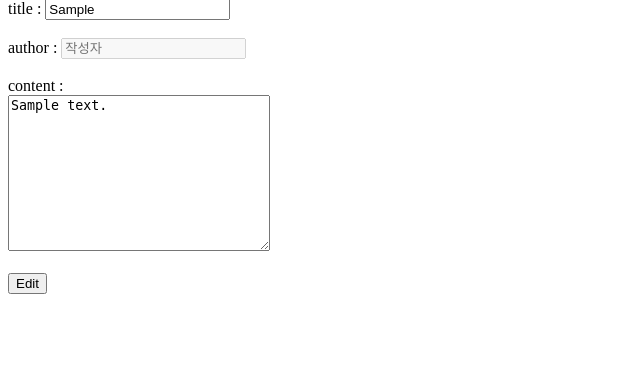
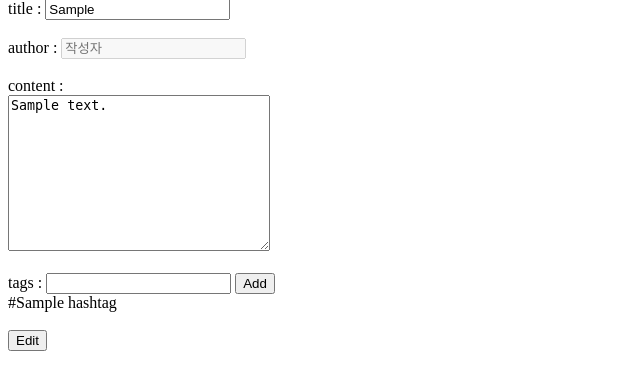
Before and after one commit to JuHyeong-K/django-practice, a Django app: page /edit/1/ in a window 1280 px wide. Shown: the part 81-471 px from the top of the page, without its empty margins (0-640 px from the left). Run offline with Django 3.2, Linux system fonts and the light colour scheme; tables that the repository leaves empty hold one stand-in row (values such as "Sample post").

Commit message:
feat: Add HashTag function
- Create HashTag model
- Create hashtag template show all articles with hashtag

```diff
--- a/model_practice/config/urls.py
+++ b/model_practice/config/urls.py
@@ -35,4 +35,5 @@ urlpatterns = [
     path('mypage_comment_delete/<int:comment_pk>', views.mypage_comment_delete, name='mypage_comment_delete'),
     path('following/<int:article_pk>', views.following, name='following'),
     path('like/<int:comment_pk>', views.like, name='like'),
+    path('tag_article/<int:tag_pk>', views.tag_article, name='tag_article'),
 ]
--- a/model_practice/crpractice/admin.py
+++ b/model_practice/crpractice/admin.py
@@ -1,5 +1,5 @@
 from django.contrib import admin
-from .models import Category, Article, Member, Comment, RelationShip,Like
+from .models import Category, Article, Member, Comment, RelationShip, Like, HashTag
 
 # Register your models here.
 admin.site.register(Category)
@@ -8,3 +8,4 @@ admin.site.register(Member)
 admin.site.register(Comment)
 admin.site.register(RelationShip)
 admin.site.register(Like)
+admin.site.register(HashTag)
--- a/model_practice/crpractice/models.py
+++ b/model_practice/crpractice/models.py
@@ -51,8 +51,15 @@ class RelationShip(models.Model):
 
 
 class Like(models.Model):
-    member = models.ManyToManyField(User, related_name='like')
+    member = models.ManyToManyField(User, related_name='like', blank=True)
     comment = models.OneToOneField(Comment, on_delete=models.CASCADE, related_name='like')
 
     def __str__(self):
         return f'{self.comment}'
+
+class HashTag(models.Model):
+    name = models.CharField(max_length=64)
+    article = models.ManyToManyField(Article, related_name='hashtag', blank=True)
+
+    def __str__(self):
+        return f'{self.name}'
--- a/model_practice/crpractice/templates/edit.html
+++ b/model_practice/crpractice/templates/edit.html
@@ -19,6 +19,15 @@
         <input type="text" name="author" id="text_author"  value="{{ user.username }}" placeholder="작성자" disabled><br/><br/>
         <label for="text_content">content :</label><br/>
         <textarea name="content" id="text_content" cols="30" rows="10" placeholder="내용">{{ article.content }}</textarea><br/><br/>
+        <label for="text_tag">tags :</label>
+        <input type="text" name="tag" id="text_tag">
+        <button type="submit">Add</button>
+        <br>
+        {% for tag in article.hashtag.all %}
+        <span>#{{ tag.name }}  </span>
+        {% endfor %}
+        <br/>
+        <br/>
         <button type="submit">Edit</button>
     </form>
 </body>
--- a/model_practice/crpractice/views.py
+++ b/model_practice/crpractice/views.py
@@ -1,5 +1,5 @@
 from django.shortcuts import render, redirect, get_object_or_404
-from .models import Category, Article, Like, Member, Comment, RelationShip
+from .models import Category, Article, Like, Member, Comment, RelationShip, HashTag
 from django.core.exceptions import ObjectDoesNotExist # get()요청의 예외처리 except: ObjectDoesNoteExist
 from django.contrib.auth.models import User
 from django.contrib.auth import login, logout, authenticate
@@ -75,6 +75,7 @@ def add(request, category_pk):
     return render(request, 'add.html', context)
 
 def edit(request, article_pk):
+    error_status = False
     article = get_object_or_404(Article, pk=article_pk)
     error = {
         'error': False,
@@ -85,7 +86,8 @@ def edit(request, article_pk):
         'article': article,
         'error': error
     }
-    if request.method == 'POST':
+    print(request.POST)
+    if request.method == 'POST' and request.POST['tag'] == '':
         topic = request.POST['title']
         author = request.user
         content = request.POST['content']
@@ -98,7 +100,24 @@ def edit(request, article_pk):
                 author = author,
                 content = content
             )
-            return redirect('detail', article_pk)
+            return redirect('detail', article_pk, error_status)
+    elif request.method == 'POST' and request.POST['tag'] != '':
+        tag_name = request.POST['tag']
+        tags = [tag.name for tag in HashTag.objects.all()]
+        if tag_name not in tags:
+            HashTag.objects.create(name=tag_name)
+            tag = HashTag.objects.filter(name=tag_name).first()
+            tag.article.add(article)
+        else:
+            tag = HashTag.objects.filter(name=tag_name).first()
+            tag.article.add(article)
+
+        # if tag_name not in HashTag.objects.all():
+        #     tag = HashTag.objects.create(
+        #         name=request.POST['tag'],
+        #         article=article
+        #         )
+
     return render(request, 'edit.html', context)
 
 def delete(request, article_pk):
@@ -209,10 +228,13 @@ def comment_add(request, article_pk):
         if content == '':
             error_status = True
             return redirect('detail', article_pk, error_status)
-    Comment.objects.create(
+    comment = Comment.objects.create(
         article=target_article,
         writer=request.user,
         content=content
+    )
+    Like.objects.create(
+        comment=comment
     )
     return redirect('detail', article_pk, error_status)
 
@@ -268,3 +290,12 @@ def like(request, comment_pk):
 
     like.member.add(request.user)
     return redirect('detail', target_comment.article.pk, error_status)
+
+def tag_article(request, tag_pk):
+    target_tag = HashTag.objects.filter(pk=tag_pk).first()
+    articles = target_tag.article.all()
+    context = {
+        'tag': target_tag,
+        'articles': articles
+    }
+    return render(request, 'tag_article.html', context)
```
Also changed, not shown: model_practice/crpractice/templates/detail.html (+12 -1 lines), model_practice/crpractice/templates/tag_article.html (added, +19 -0 lines), model_practice/crpractice/migrations/0003_auto_20210514_0713.py (added).
